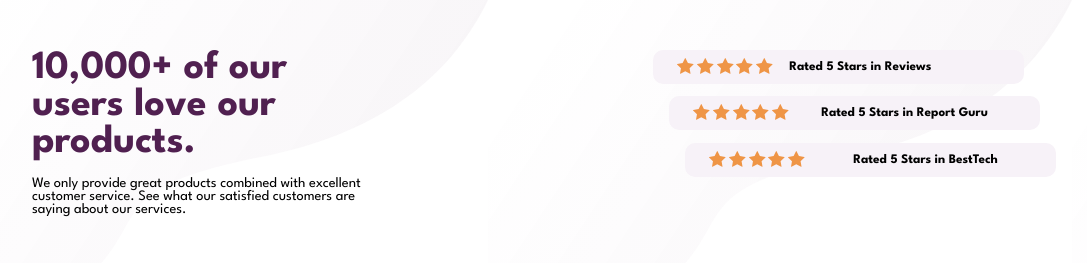
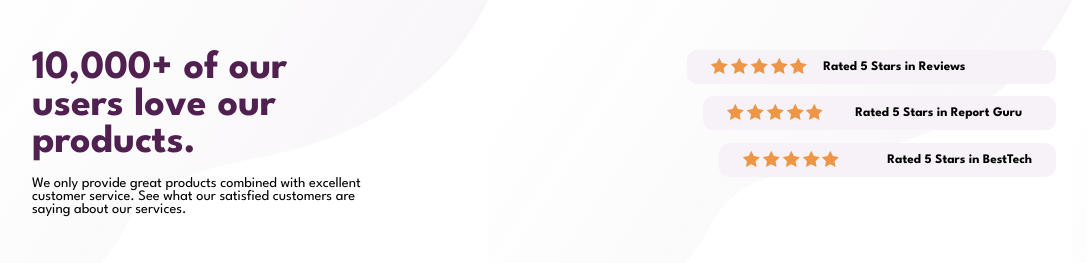
Before and after one commit to Oche50/newsocialrepo, a plain HTML site: page index.html in a window 1280 px wide. Shown: the top 263 px of the page, without its empty margins (96-1183 px from the left). Drawn offline with Linux system fonts and the light colour scheme.

Commit message:
second social commit

```diff
--- a/style.css
+++ b/style.css
@@ -39,7 +39,7 @@ body{
     font-size: .7rem;
     align-items: center;
     border-radius: 10px;
-    width: 323px;
+    width: ;
 }
 .rating-img{
     margin-right: 1rem;
@@ -144,41 +144,3 @@ body{
     }
 
 }
-
-
-
-
-
-
-
-
-
-
-
-
-
-
-
-
-
-
-
-
-
-
-
-
-/* @media(max-width: 375px){
-
-    .main-text h1{
-        font-size: 2rem;
-        margin-top: 1rem;
-        text-align: center;
-        background-image: url("/images/bg-pattern-top-mobile.svg");
-    }
-    .main-text p{
-
-
-    }
-
-} */
```
